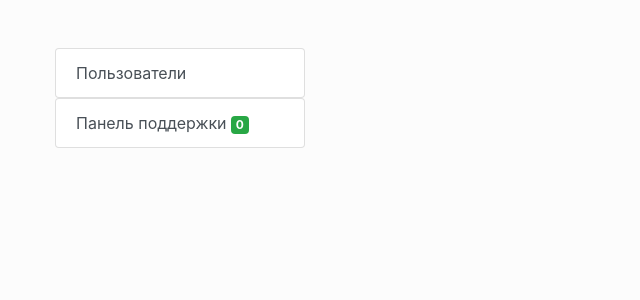
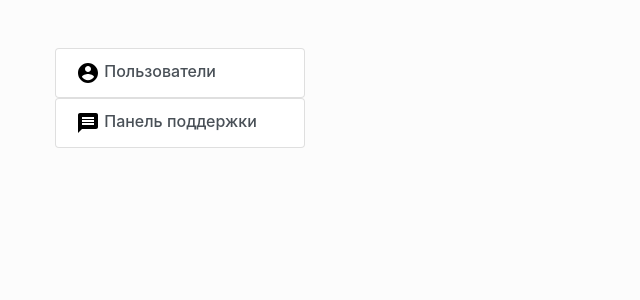
Before and after one commit to Eeenkeeei/adminpanel, a React (Create React App) app: page / in a window 1280 px wide. Shown: the top 300 px of the page, without its empty margins (0-640 px from the left). Built offline with nearby package versions, Linux system fonts and the light colour scheme.

Commit message:
стили, условный рендеринг данных юзера

```diff
--- a/package.json
+++ b/package.json
@@ -3,6 +3,7 @@
   "version": "0.1.0",
   "private": true,
   "dependencies": {
+    "animate.css": "^3.7.0",
     "bootstrap": "^4.3.1",
     "prop-types": "latest",
     "react": "^16.8.4",
--- a/src/App.js
+++ b/src/App.js
@@ -2,7 +2,7 @@ import React, {Component} from 'react';
 import './App.css';
 import Menu from "./Menu/Menu"
 import Main from "./Main/Main"
-
+import "animate.css"
 class App extends Component {
     state = {
         questionsCounter: 0,
@@ -33,7 +33,7 @@ class App extends Component {
         return ( // <- нужно запомнить про открывающую круглую скобку
 
 
-            <div className="container-fluid">
+            <div className="container-fluid fadeIn wow animated">
                 <div className="row">
                     <div className="col-3">
                         <Menu count={this.state.questionsCounter}/>
--- a/src/Main/Main.js
+++ b/src/Main/Main.js
@@ -3,7 +3,7 @@ import '../App.css';
 import {Route, Switch} from "react-router-dom";
 import Support from "../Support/Support";
 import UsersPage from "../UsersPage/UsersPage";
-
+import "animate.css"
 
 export default class Main extends Component{
     state = {
@@ -21,7 +21,7 @@ export default class Main extends Component{
         return(
             <main count={this.state.count}>
                 <Switch>
-                    <Route exact path='/users' component={UsersPage} />
+                    <Route exact path='/users' component={UsersPage} className="fadeIn wow animated" />
                     <Route path='/support'  render={(props)=><Support count={this.state.count} onHandleUsersChange={this.handleCounterChange} {...props}/>}/>}/>
                 </Switch>
             </main>
--- a/src/Menu/Menu.js
+++ b/src/Menu/Menu.js
@@ -1,5 +1,6 @@
 import React, {Component} from 'react';
 import {Link} from "react-router-dom";
+import Img from "../img/img"
 
 export default class Menu extends Component {
     state = {
@@ -9,7 +10,7 @@ export default class Menu extends Component {
     componentDidMount() {
         // console.log('MENU COUNT OLD', this.state.count);
         // console.log('MENU COUNT', this.props.count);
-        if (this.state.count !== this.props.count){
+        if (this.state.count !== this.props.count) {
             this.setState({
                 count: this.props.count
             })
@@ -19,7 +20,7 @@ export default class Menu extends Component {
     componentDidUpdate(prevProps, prevState, snapshot) {
         // console.log('MENU COUNT OLD', this.state.count);
         // console.log('MENU COUNT', this.props.count);
-        if (prevState.count !== this.props.count){
+        if (prevState.count !== this.props.count) {
             this.setState({
                 count: this.props.count
             })
@@ -27,14 +28,35 @@ export default class Menu extends Component {
     }
 
     render() {
+        let counter;
+        {
+            this.props.count === 0 ? counter = null : counter = this.props.count
+        }
         return (
             <menu>
                 <ul className="list-group a">
                     <Link to='/users'>
-                    <span className="list-group-item list-group-item-action a">Пользователи</span>
+                    <span className="h6 list-group-item list-group-item-action a"><svg
+                        xmlns="http://www.w3.org/2000/svg"
+                        width="24" height="24"
+                        viewBox="0 0 24 24">
+    <path
+        d="M12 2C6.48 2 2 6.48 2 12s4.48 10 10 10 10-4.48 10-10S17.52 2 12 2zm0 3c1.66 0 3 1.34 3 3s-1.34 3-3 3-3-1.34-3-3 1.34-3 3-3zm0 14.2c-2.5 0-4.71-1.28-6-3.22.03-1.99 4-3.08 6-3.08 1.99 0 5.97 1.09 6 3.08-1.29 1.94-3.5 3.22-6 3.22z"/>
+    <path d="M0 0h24v24H0z" fill="none"/>
+</svg> Пользователи</span>
                     </Link>
                     <Link to='/support'>
-                    <li className="list-group-item list-group-item-action a">Панель поддержки <span className="badge badge-success">{this.props.count}</span></li>
+
+                            <span className="h6 list-group-item list-group-item-action">
+                                <svg xmlns="http://www.w3.org/2000/svg" width="24" height="24" viewBox="0 0 24 24">
+                                <path
+                                    d="M20 2H4c-1.1 0-1.99.9-1.99 2L2 22l4-4h14c1.1 0 2-.9 2-2V4c0-1.1-.9-2-2-2zm-2 12H6v-2h12v2zm0-3H6V9h12v2zm0-3H6V6h12v2z"/>
+                                <path d="M0 0h24v24H0z" fill="none"/>
+                            </svg> Панель поддержки
+                                <span className="badge badge-danger"
+                                      style={{fontSize: 18}}>{counter}</span>
+                            </span>
+
                     </Link>
                 </ul>
             </menu>
--- a/src/QuestionElement/QuestionElement.js
+++ b/src/QuestionElement/QuestionElement.js
@@ -2,7 +2,7 @@ import React, {Component} from 'react';
 import PropTypes from "prop-types";
 import Question from "../model/Question";
 import User from "../model/User";
-
+import "animate.css"
 
 export default class QuestionElement extends Component {
     handlerChangeUsers = () => {
@@ -88,7 +88,7 @@ export default class QuestionElement extends Component {
         let answerForm;
         if (isClicked) {
             answerForm =
-                <form>
+                <form className="fadeIn wow animated">
                     <div className="form-group">
                         <label htmlFor="exampleInputEmail1">Ответ:</label>
                         <textarea className="form-control" value={this.state.questionBody} onChange={this.handleChange}>
@@ -102,12 +102,9 @@ export default class QuestionElement extends Component {
         }
 
         let questionCard;
-        // if (this.props.item.status !== 'false'){
-        //     questionCard = null
-        // }
         {
             this.props.item.status === 'false' ? questionCard =
-                <div>
+                <div className="fadeIn wow animated">
                     <div className="card" style={{marginTop: 15}}>
                         <div className="card-body">
                             <h5 className="card-title">Пользователь: {this.props.item.username}</h5>
--- a/src/UserItem/UserItem.js
+++ b/src/UserItem/UserItem.js
@@ -2,6 +2,7 @@ import React, {Component} from 'react';
 import PropTypes from 'prop-types'; // Alt + enter -> add to package.json
 import {ListGroup} from 'react-bootstrap';
 import User from "../model/User";
+import "animate.css"
 
 export default class UserItem extends Component {
 
@@ -23,21 +24,40 @@ export default class UserItem extends Component {
         let extendedInfo;
         if (isClicked) {
             extendedInfo =
-                <div style={{cursor: 'default', marginTop: 10}}>
+                <div style={{cursor: 'default', marginTop: 10}} className="fadeIn wow animated">
                     <ul className="list-inline">
                         <li className="list-inline-item h6">Пол: {this.props.item.gender.length > 1 ? this.props.item.gender : 'Не указан'} |</li>
                         <li className="list-inline-item h6">{this.props.item.email} |</li>
-                        <li className="list-inline-item h6">Место учебы: {this.props.item.edu.length > 1 ? this.props.item.edu : 'Не указано'} |</li>
+                        <li className="list-inline-item h6">Место
+                            учебы: {this.props.item.edu.length > 1 ? this.props.item.edu : 'Не указано'} |
+                        </li>
                         <li className="list-inline-item h6">Возраст: {this.props.item.age.length > 1 ? this.props.item.age : 'Не указан'} </li>
-                        <button className="btn btn-outline-dark btn-sm">Удалить аккаунт</button>
                     </ul>
                 </div>
             ;
 
         }
+        let supportCounter;
+        {
+            this.props.item.support.length !== 0 ? supportCounter =
+                <span>Количество обращений:  <span className="badge badge-info">{this.props.item.support.length}</span></span> : supportCounter = null
+        }
+        let lessonsCounter;
+        {
+            this.props.item.timetable.length !== 0 ? lessonsCounter = <span>Занятий:  <span
+                className="badge badge-info">{this.props.item.timetable.length}</span> </span> : lessonsCounter = null
+        }
+        let tagsCounter;
+        {
+            this.props.item.noteTags.length !== 0 ? tagsCounter = <span> Тегов:  <span
+                className="badge badge-info">{this.props.item.noteTags.length}</span> </span> : tagsCounter = null
+        }
         return (
-            <div style={{cursor: 'default', marginTop: 10}}>
-                <ListGroup.Item className="h5" onClick={this.handleUserObjectClick}>{this.props.item.username}, тегов: {this.props.item.noteTags.length}, занятий: {this.props.item.timetable.length}</ListGroup.Item>
+            <div style={{cursor: 'pointer', marginTop: 5}}>
+                <ListGroup.Item className="h5" onClick={this.handleUserObjectClick}>{this.props.item.username}
+                    {tagsCounter} {lessonsCounter}
+                    {supportCounter}
+                </ListGroup.Item>
                 {extendedInfo}
             </div>
         );
--- a/src/UsersList/UsersList.js
+++ b/src/UsersList/UsersList.js
@@ -2,7 +2,7 @@ import React, {Component} from 'react';
 import Task from "../model/Task"; // <- пока "всегда" нужно не забывать импортировать
 import {ListGroup} from 'react-bootstrap';
 import UserItem from "../UserItem/UserItem";
-
+import "animate.css"
 export default class UsersList extends Component {
 
     componentDidMount() {
@@ -11,7 +11,7 @@ export default class UsersList extends Component {
     render() {
 
         return (
-            <div style={{cursor: 'pointer'}}>
+            <div style={{cursor: 'pointer'}} className="fadeIn wow animated">
                 <ListGroup>
                     {this.props.item.map(value => <UserItem key={value.username} item={value}/>)}
                 </ListGroup>
--- /dev/null
+++ b/src/img/img.js
@@ -0,0 +1,11 @@
+import React, {Component} from 'react';
+
+export default class Img extends Component {
+    render() {
+        const {src} = this.props;
+
+        return (
+            <img src={src} alt="1" />
+        );
+    }
+}
```
Also changed, not shown: 1 other file (tests, documents, lock files or other folders). Lines whose indentation alone changed are shown as unchanged.
